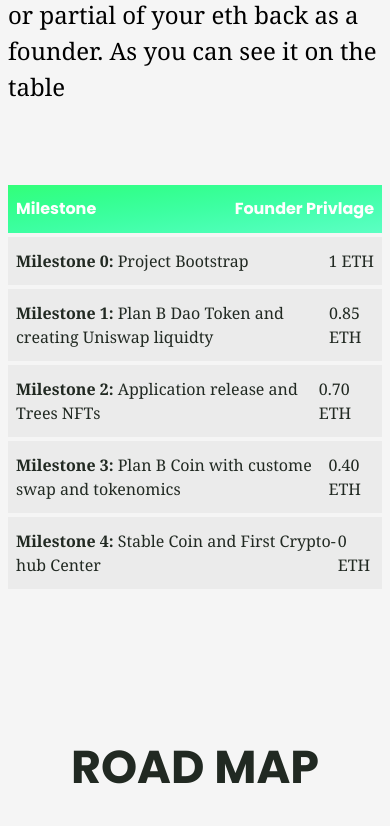
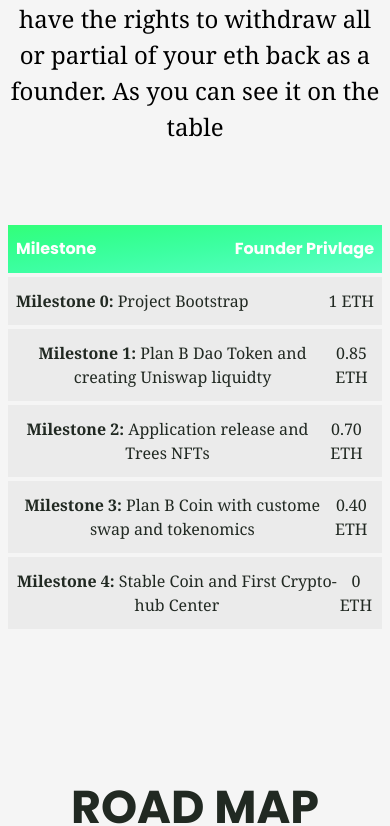
Before and after one commit to plan-b-dao/homepage, a Next.js app: page / in a window 390 px wide. Shown: the part 1592-2418 px from the top of the page. Built offline with nearby package versions, Linux system fonts and the light colour scheme.

Commit message:
fixing mobile display issue

```diff
--- a/pages/index.tsx
+++ b/pages/index.tsx
@@ -34,14 +34,14 @@
               you are getting the first updates, drops, early beta access and be a part of a new money revolution. You will get the first access to our Tree NFTs, Plan B DAO (ERC-20 Token), and our own cryptocurrency with a brand-new tokenomics.
             </p>
           </div>
-          <div className='space-y-2 px-2'>
+          <div className='space-y-2 px-2 mt-10 text-center sm:mt-0 sm:text-left'>
             <div className='sm:w-1/2'>
               <h1 className='font-bold text-[46px] sm:text-h1'>Founder Privlage</h1>
               <p className='text-[24px] font-playfair-display '>
                 Your ETH is never lock away for good, inside the contract between you and plan b you have the rights to withdraw all or partial of your eth back as a founder. As you can see it on the table
               </p>
             </div>
-            <div className='mx-auto sm:w-1/2'>
+            <div className='mx-auto xl:w-1/2'>
               <MilestoneTable />
             </div>
           </div>
```
